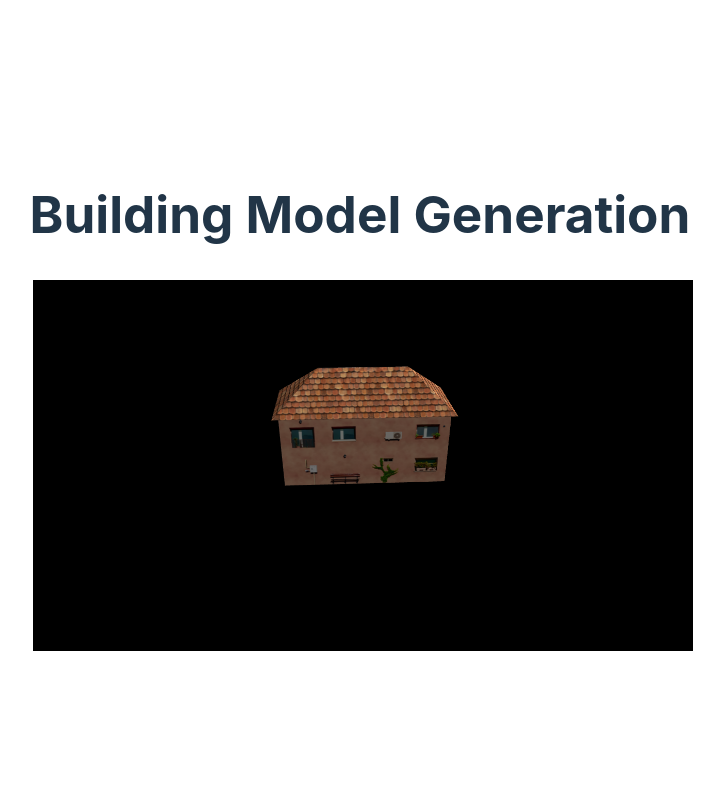
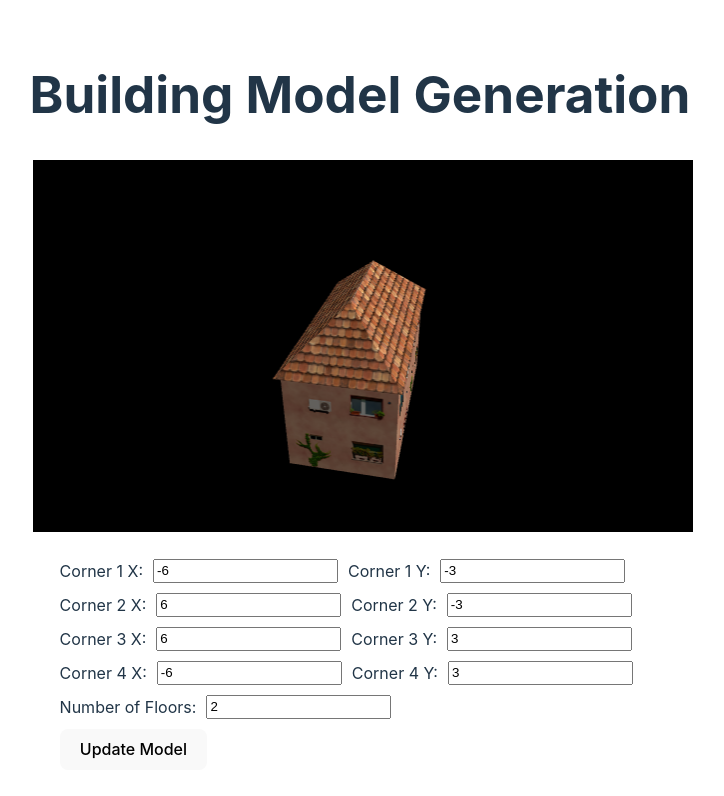
Before and after one commit to Pucusta/building-model-generation, a React (Vite) app: page / in a window 1280 px wide. Shown: the top 796 px of the page, without its empty margins (280-1004 px from the left). Built offline with nearby package versions, Linux system fonts and the light colour scheme.

Commit message:
React Context and Input update

```diff
--- a/src/App.tsx
+++ b/src/App.tsx
@@ -1,5 +1,6 @@
 import './App.css'
 import WebGL from './WebGLComponent'
+import InputComponent from './InputComponent'
 
 function App() {
 
@@ -9,6 +10,9 @@ function App() {
       <div className="canvas-container">
         <WebGL />
       </div>
+      <div>
+        <InputComponent />
+      </div>
     </>
   )
 }
--- /dev/null
+++ b/src/ContextProvider.tsx
@@ -0,0 +1,25 @@
+import React, { createContext, useContext, useState } from 'react';
+import { House } from './House';
+
+type BuildingContextType = {
+  building: House;
+  setBuilding: (newBuilding: House) => void;
+};
+
+const BuildingContext = createContext<BuildingContextType | undefined>(undefined);
+
+export function GetBuildingContext() {
+    const context = useContext(BuildingContext);
+    if (!context) {
+      throw new Error('GetBuildingContext must be used within a BuildingProvider');
+    }
+    return context;
+}
+
+export function BuildingProvider({ children }: { children: React.ReactNode }) {
+  const [building, setBuilding] = useState<House>(new House([[-6, 0, -3], [6, 0, -3], [6, 0, 3], [-6, 0, 3]], 2));
+
+  const value = { building: building, setBuilding: setBuilding };
+
+  return <BuildingContext.Provider value={value}>{children}</BuildingContext.Provider>;
+}
--- a/src/House.ts
+++ b/src/House.ts
@@ -9,10 +9,14 @@ export class House extends Mesh {
     static windowTextureCoord: Vec2 = [0, 0.25];
     static balconyTextureCoord: Vec2 = [0, 0.5];
 
+    positions: Vec3[];
+    numOfFloors: number;
     objMiddle: Vec3 = [0, 0, 0];
 
     constructor(positions: Vec3[], numOfFloors: number) {
         super();
+        this.positions = positions;
+        this.numOfFloors = numOfFloors;
         this.Build(positions, numOfFloors);
     }
 
--- /dev/null
+++ b/src/InputComponent.css
@@ -0,0 +1,12 @@
+.input-container {
+    display: flex;
+    flex-direction: column;
+    align-items: flex-start;
+    padding: 30px;
+  }
+
+  .input-row {
+    display: flex;
+    gap: 10px;
+    margin-bottom: 10px;
+  }
--- /dev/null
+++ b/src/InputComponent.tsx
@@ -0,0 +1,70 @@
+import { GetBuildingContext } from './ContextProvider';
+import { House } from './House';
+import './InputComponent.css';
+
+function InputComponent() {
+
+    const {building, setBuilding} = GetBuildingContext();
+
+    const handleSubmit = (event: React.FormEvent) => {
+        event.preventDefault();
+
+        const newCorner1X = parseFloat((event.target as any).corner1X.value);
+        const newCorner1Y = parseFloat((event.target as any).corner1Y.value);
+        const newCorner2X = parseFloat((event.target as any).corner2X.value);
+        const newCorner2Y = parseFloat((event.target as any).corner2Y.value);
+        const newCorner3X = parseFloat((event.target as any).corner3X.value);
+        const newCorner3Y = parseFloat((event.target as any).corner3Y.value);
+        const newCorner4X = parseFloat((event.target as any).corner4X.value);
+        const newCorner4Y = parseFloat((event.target as any).corner4Y.value);
+        const newNumFloors = parseInt((event.target as any).numFloors.value);
+
+        const newBuilding = new House([
+          [newCorner1X, 0, newCorner1Y],
+          [newCorner2X, 0, newCorner2Y],
+          [newCorner3X, 0, newCorner3Y],
+          [newCorner4X, 0, newCorner4Y]
+        ], newNumFloors);
+
+        setBuilding(newBuilding);
+      };
+
+
+    return (
+        <form onSubmit={handleSubmit} id="input-form">
+            <div className="input-container">
+                <div className="input-row">
+                    <label htmlFor="corner1X">Corner 1 X:</label>
+                    <input type="number" id="corner1X" defaultValue={building.positions[0][0]}/>
+                    <label htmlFor="corner1Y">Corner 1 Y:</label>
+                    <input type="number" id="corner1Y" defaultValue={building.positions[0][2]}/>
+                </div>
+                <div className="input-row">
+                    <label htmlFor="corner2X">Corner 2 X:</label>
+                    <input type="number" id="corner2X" defaultValue={building.positions[1][0]}/>
+                    <label htmlFor="corner2Y">Corner 2 Y:</label>
+                    <input type="number" id="corner2Y" defaultValue={building.positions[1][2]}/>
+                </div>
+                <div className="input-row">
+                    <label htmlFor="corner3X">Corner 3 X:</label>
+                    <input type="number" id="corner3X" defaultValue={building.positions[2][0]}/>
+                    <label htmlFor="corner3Y">Corner 3 Y:</label>
+                    <input type="number" id="corner3Y" defaultValue={building.positions[2][2]}/>
+                </div>
+                <div className="input-row">
+                    <label htmlFor="corner4X">Corner 4 X:</label>
+                    <input type="number" id="corner4X" defaultValue={building.positions[3][0]}/>
+                    <label htmlFor="corner4Y">Corner 4 Y:</label>
+                    <input type="number" id="corner4Y" defaultValue={building.positions[3][2]}/>
+                </div>
+                <div className="input-row">
+                    <label htmlFor="numFloors">Number of Floors:</label>
+                    <input type="number" id="numFloors" defaultValue={building.numOfFloors}/>
+                </div>
+                <button type="submit">Update Model</button>
+            </div>
+        </form>
+    );
+}
+
+export default InputComponent;
--- a/src/WebGLComponent.tsx
+++ b/src/WebGLComponent.tsx
@@ -1,17 +1,29 @@
 import { useRef, useEffect } from 'react';
-import { Vec3 } from "./MathLib";
-import { House } from "./House";
 import { vec3, mat4, glMatrix } from "gl-matrix";
 import vertexShaderSource from "./shaders/vertex.glsl";
 import fragmentShaderSource from "./shaders/fragment.glsl";
+import { GetBuildingContext } from './ContextProvider';
 
 function WebGL() {
   const canvasRef = useRef<HTMLCanvasElement | null>(null)
 
+  //Building to display
+  const house = GetBuildingContext().building;
+  const vertexData = house.GetVertexData();
+  const indices = house.indices;
+  console.log("num of vertices: " + house.vertices.length);
+
   useEffect(() => {
+    //Getting canvas and its container
     const canvas = canvasRef.current
     if (!canvas) {
       console.error('Canvas element not found.')
+      return
+    }
+
+    const container = canvas.parentElement;
+    if (!container) {
+      console.error('Canvas container not found.')
       return
     }
 
@@ -28,18 +40,21 @@ function WebGL() {
       return; // go out of the function; stop this function
     }
 
-    //Building generation
-    const corners: Vec3[] = [[-3, 0, -6], [3, 0, -6], [3, 0, 6], [-3, 0, 6]];
-    const house = new House(corners, 2);
-    const vertexData = house.GetVertexData();
-    const indices = house.indices;
-    console.log("num of vertices: " + house.vertices.length);
+    //Event listeners
+    function resizeCanvas() {
+      canvas!.width = container!.clientWidth;
+      canvas!.height = container!.clientHeight;
+      gl!.viewport(0, 0, canvas!.width, canvas!.height);
+    }
+
+    window.addEventListener('resize', resizeCanvas);
 
     //Texture loading
     const textureImage = new Image();
+    var texture: WebGLTexture | null;
     textureImage.onload = () => {
 
-      const texture = gl.createTexture();
+      texture = gl.createTexture();
 
       gl.activeTexture(gl.TEXTURE0);
       gl.bindTexture(gl.TEXTURE_2D, texture);
@@ -62,7 +77,7 @@ function WebGL() {
 
     //Transformation matrices
     const modelViewMatrix = mat4.create();
-    mat4.translate(modelViewMatrix, modelViewMatrix, [0.0, 0.0, -40.0]);
+    mat4.translate(modelViewMatrix, modelViewMatrix, [0.0, -4.0, -30.0]);
     mat4.rotateX(modelViewMatrix, modelViewMatrix, glMatrix.toRadian(30));
     mat4.rotateY(modelViewMatrix, modelViewMatrix, glMatrix.toRadian(45));
 
@@ -86,56 +101,7 @@ function WebGL() {
     gl.clearColor(0.0, 0.0, 0.0, 1.0); // Set the clear color to black
     gl.clear(gl.COLOR_BUFFER_BIT | gl.DEPTH_BUFFER_BIT); // Clear the color and depth buffers
 
-    //Shaders
-    const vertexShader: WebGLShader | null = gl.createShader(gl.VERTEX_SHADER);
-    const fragmentShader: WebGLShader | null = gl.createShader(gl.FRAGMENT_SHADER);
-    const shaderProgram: WebGLProgram | null = gl.createProgram();
-
-    if (shaderProgram && vertexShader && fragmentShader) {
-      gl.shaderSource(vertexShader, vertexShaderSource);
-      gl.compileShader(vertexShader);
-
-      if (!gl.getShaderParameter(vertexShader, gl.COMPILE_STATUS)) {
-        console.error(
-          `Error compiling vertex shader: ${gl.getShaderInfoLog(vertexShader)}`
-        );
-        return;
-      }
-
-      gl.shaderSource(fragmentShader, fragmentShaderSource);
-      gl.compileShader(fragmentShader);
-
-      if (!gl.getShaderParameter(fragmentShader, gl.COMPILE_STATUS)) {
-        console.error(
-          `Error compiling fragment shader: ${gl.getShaderInfoLog(
-            fragmentShader
-          )}`
-        );
-        return;
-      }
-
-      gl.attachShader(shaderProgram, vertexShader);
-      gl.attachShader(shaderProgram, fragmentShader);
-      gl.linkProgram(shaderProgram);
-      gl.useProgram(shaderProgram);
-
-      const vertexPositionAttributeLocation = gl.getAttribLocation(
-        shaderProgram,
-        "aVertexPosition"
-      );
-      const vertexNormalAttributeLocation = gl.getAttribLocation(
-        shaderProgram,
-        "aVertexNormal"
-      );
-      const vertexTextureCoordAttributeLocation = gl.getAttribLocation(
-        shaderProgram,
-        "aTextureCoord"
-      );
-
-      gl.enableVertexAttribArray(vertexPositionAttributeLocation);
-      gl.enableVertexAttribArray(vertexNormalAttributeLocation);
-      gl.enableVertexAttribArray(vertexTextureCoordAttributeLocation);
-
+    //Create buffers
     const vertexDataBuffer = gl.createBuffer();
     gl.bindBuffer(gl.ARRAY_BUFFER, vertexDataBuffer);
     gl.bufferData(
@@ -143,6 +109,68 @@ function WebGL() {
       new Float32Array(vertexData),
       gl.STATIC_DRAW
     );
+
+    const indexBuffer = gl.createBuffer();
+    gl.bindBuffer(gl.ELEMENT_ARRAY_BUFFER, indexBuffer);
+    gl.bufferData(
+      gl.ELEMENT_ARRAY_BUFFER,
+      new Uint16Array(indices),
+      gl.STATIC_DRAW
+    );
+
+    //Create shaders
+    const vertexShader: WebGLShader | null = gl.createShader(gl.VERTEX_SHADER);
+    const fragmentShader: WebGLShader | null = gl.createShader(gl.FRAGMENT_SHADER);
+    const shaderProgram: WebGLProgram | null = gl.createProgram();
+
+    if (!shaderProgram || !vertexShader || !fragmentShader) {
+      console.error("Failed to create shader program");
+      return;
+    }
+
+    gl.shaderSource(vertexShader!, vertexShaderSource);
+    gl.compileShader(vertexShader!);
+
+    if (!gl.getShaderParameter(vertexShader!, gl.COMPILE_STATUS)) {
+      console.error(
+        `Error compiling vertex shader: ${gl.getShaderInfoLog(vertexShader!)}`
+      );
+      return;
+    }
+
+    gl.shaderSource(fragmentShader!, fragmentShaderSource);
+    gl.compileShader(fragmentShader!);
+
+    if (!gl.getShaderParameter(fragmentShader!, gl.COMPILE_STATUS)) {
+      console.error(
+        `Error compiling fragment shader: ${gl.getShaderInfoLog(
+          fragmentShader!
+        )}`
+      );
+      return;
+    }
+
+    gl.attachShader(shaderProgram!, vertexShader!);
+    gl.attachShader(shaderProgram!, fragmentShader!);
+    gl.linkProgram(shaderProgram!);
+    gl.useProgram(shaderProgram);
+
+    const vertexPositionAttributeLocation = gl.getAttribLocation(
+      shaderProgram!,
+      "aVertexPosition"
+    );
+    const vertexNormalAttributeLocation = gl.getAttribLocation(
+      shaderProgram!,
+      "aVertexNormal"
+    );
+    const vertexTextureCoordAttributeLocation = gl.getAttribLocation(
+      shaderProgram!,
+      "aTextureCoord"
+    );
+
+    gl.enableVertexAttribArray(vertexPositionAttributeLocation);
+    gl.enableVertexAttribArray(vertexNormalAttributeLocation);
+    gl.enableVertexAttribArray(vertexTextureCoordAttributeLocation);
 
     gl.vertexAttribPointer(
       vertexPositionAttributeLocation,
@@ -169,28 +197,20 @@ function WebGL() {
       6 * Float32Array.BYTES_PER_ELEMENT
     );
 
-      const indexBuffer = gl.createBuffer();
-      gl.bindBuffer(gl.ELEMENT_ARRAY_BUFFER, indexBuffer);
-      gl.bufferData(
-        gl.ELEMENT_ARRAY_BUFFER,
-        new Uint16Array(indices),
-        gl.STATIC_DRAW
-      );
-
     const modelViewUniformLocation = gl.getUniformLocation(
-        shaderProgram,
+      shaderProgram!,
       "uModelViewMatrix"
     );
     gl.uniformMatrix4fv(modelViewUniformLocation, false, modelViewMatrix);
 
     const projectionUniformLocation = gl.getUniformLocation(
-        shaderProgram,
+      shaderProgram!,
       "uProjectionMatrix"
     );
     gl.uniformMatrix4fv(projectionUniformLocation, false, projectionMatrix);
 
     const lightDirectionLocation = gl.getUniformLocation(
-        shaderProgram,
+      shaderProgram!,
       "uLightDirection"
     );
     const lightDirection = vec3.fromValues(1, 2, 1);
@@ -198,17 +218,25 @@ function WebGL() {
     gl.uniform3fv(lightDirectionLocation, lightDirection);
 
     const rotationUniformLocation = gl.getUniformLocation(
-        shaderProgram,
+      shaderProgram!,
       "uRotationMatrix"
     );
 
     const textureUniformLocation = gl.getUniformLocation(
-        shaderProgram,
+      shaderProgram!,
       "uTexture"
     );
     gl.uniform1i(textureUniformLocation, 0);
 
+    //Animation
+    let animationActive = true;
+    let animationFrameId : number;
+
     const draw = () => {
+      if (!animationActive) {
+        return;
+      }
+
       mat4.rotateY(rotationMatrix, rotationMatrix, glMatrix.toRadian(0.1));
       gl.useProgram(shaderProgram);
       gl.uniformMatrix4fv(rotationUniformLocation, false, rotationMatrix);
@@ -217,25 +245,37 @@ function WebGL() {
       gl.clear(gl.COLOR_BUFFER_BIT | gl.DEPTH_BUFFER_BIT); // Clear the color and depth buffers
       gl.drawElements(gl.TRIANGLES, house.indices.length, gl.UNSIGNED_SHORT, 0);
 
-        requestAnimationFrame(draw);
+      animationFrameId = requestAnimationFrame(draw);
     };
 
-      function resizeCanvas() {
-        canvas!.width = window.innerWidth;
-        canvas!.height = window.innerHeight;
-        gl!.viewport(0, 0, canvas!.width, canvas!.height);
-      }
+    const stopAnimation = () => {
+      animationActive = false;
+    };
 
-      window.addEventListener('resize', resizeCanvas);
+    const startAnimation = () => {
+      animationActive = true;
+      draw();
+    };
 
     resizeCanvas();
-      draw();
-    }
+    startAnimation();
 
     return () => {
-      // Cleanup, if needed
+      stopAnimation();
+      cancelAnimationFrame(animationFrameId);
+
+      gl.deleteBuffer(vertexDataBuffer);
+      gl.deleteBuffer(indexBuffer);
+
+      gl.deleteShader(vertexShader);
+      gl.deleteShader(fragmentShader);
+      gl.deleteProgram(shaderProgram);
+
+      gl.deleteTexture(texture);
+
+      window.removeEventListener('resize', resizeCanvas);
     }
-  }, [])
+  }, [house])
 
   return <canvas ref={canvasRef} />
 }
--- a/src/main.tsx
+++ b/src/main.tsx
@@ -2,9 +2,12 @@ import React from 'react'
 import ReactDOM from 'react-dom/client'
 import App from './App.tsx'
 import './index.css'
+import { BuildingProvider } from './ContextProvider.tsx'
 
 ReactDOM.createRoot(document.getElementById('root')!).render(
   <React.StrictMode>
-    <App />
+    <BuildingProvider>
+      <App />
+    </BuildingProvider>
   </React.StrictMode>,
 )
```
Lines whose indentation alone changed are shown as unchanged.
